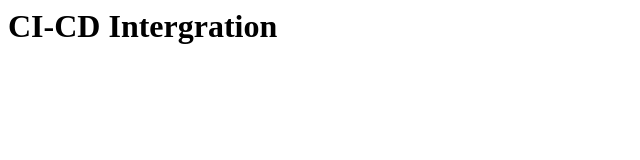
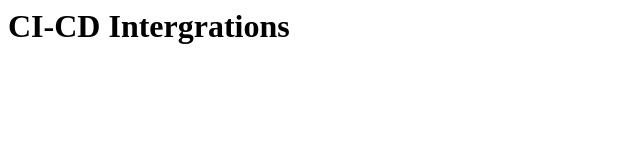
Before and after one commit to Cyrilflair/Samplejenkins, a plain HTML site: page index.html in a window 1280 px wide. Shown: the full height of the page, 0-640 px from the left. Drawn offline with Linux system fonts and the light colour scheme.

Commit message:
adding content

```diff
--- a/index.html
+++ b/index.html
@@ -3,6 +3,6 @@
 	<title> Welcome to jenkins </title>
 </head>
 <body>
-	<h1> CI-CD Intergration </h1>
+	<h1> CI-CD Intergrations </h1>
 </body>
 </html>
```
